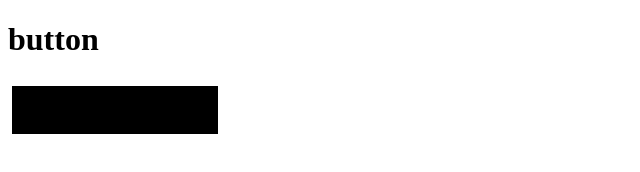
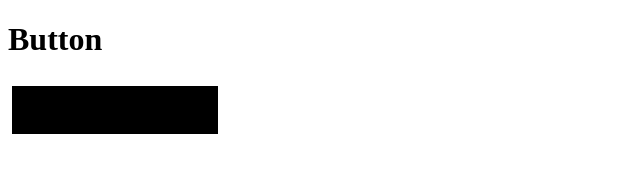
Before and after one commit to chickennu99et/test, a plain HTML site: page index.html in a window 1280 px wide. Shown: the full height of the page, 0-640 px from the left. Drawn offline with Linux system fonts and the light colour scheme.

Commit message:
testing bug fix

```diff
--- a/index.html
+++ b/index.html
@@ -29,7 +29,7 @@
 </style>
 </head>
 <body>
-<h1>button</h1>
+<h1>Button</h1>
 <button onclick="s()" class="button button1">hmmmmmmmmmm</button>
 <script>
 function s() {
```
